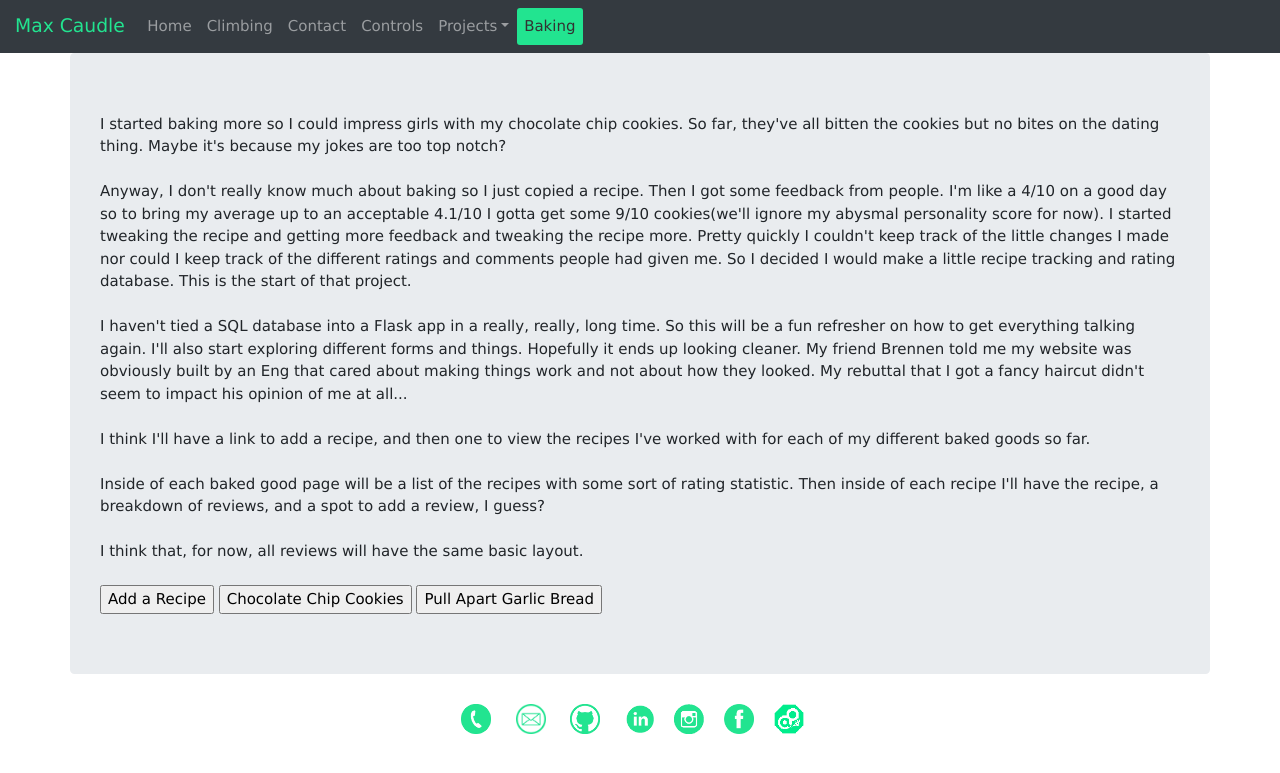
After one commit to MasonCaiby/website, a Flask app: page /baking in a window 1280 px wide. The commit adds this page. Shown: the top 773 px of the page. Run offline with Flask 2, Linux system fonts and the light colour scheme; parts of the project's set-up code (start-up, migrations or seed data) failed here and were passed over; some libraries are stand-ins or nearby versions.

Commit message:
working to add the recipes page

```diff
--- a/app.py
+++ b/app.py
@@ -1,5 +1,5 @@
 from flask import Flask, request, session, g, url_for, \
-    render_template, flash
+    render_template, flash, redirect
 import numpy as np
 from helpers import fade_colors
 from basic_auth_edited import BasicAuth
@@ -61,12 +61,6 @@ def handler():
     return render_template('handler.html')
 
 
-@app.route('/test')
-@basic_auth.required
-def test():
-    return render_template('test.html')
-
-
 @app.route('/table')
 def table():
     return render_template('table.html')
@@ -81,15 +75,29 @@ def website():
 def auto_app():
     return render_template('auto_app.html')
 
+
 # a page with a description etc.
 @app.route('/compare_grades')
 def compare_grades():
     return render_template('compare_grades.html')
 
+
 # the full html page.
 @app.route('/compare_grades_full')
 def compare_grades_full():
     return render_template('compare_grades_full.html')
+
+
+@app.route('/baking', methods=['GET', 'POST'])
+def baking():
+    if request.method == 'POST':
+        print(request.form.keys())
+        return redirect(url_for('add_recipe'))
+    return render_template('baking.html')
+
+@app.route('/add_recipe', methods=['GET', 'POST'])
+def add_recipe():
+    return render_template('add_recipe.html')
 
 # this will never be used. I Could just redirect all traffic to the example page, but want to keep it as it's
 # an ok example of authentication
@@ -100,9 +108,9 @@ def light_controls():
     # are controlling the table, it pulls the current value every time they
     # load it. I could move this into the html so people get live updates
     ## TODO: move into html for live update.
-    # r = 0
-    # g = 0
-    # b = 0
+    r = 0
+    g = 0
+    b = 0
     # try:
     #     r = pi1.get_PWM_dutycycle(17)
     #     g = pi1.get_PWM_dutycycle(27)
@@ -132,4 +140,4 @@ def light_controls():
 
 if __name__ == '__main__':
 
-    app.run(host='0.0.0.0', threaded=True, port=5000)
+    app.run(threaded=True, port=5000)
--- a/static/styles.css
+++ b/static/styles.css
@@ -129,3 +129,6 @@ a:hover {
   list-style-position: inside;
   margin: -10px;
 }
+
+.align_right {
+    text-align: left;}
--- /dev/null
+++ b/templates/add_recipe.html
@@ -0,0 +1 @@
+add a recipe!
--- /dev/null
+++ b/templates/baking.html
@@ -0,0 +1,32 @@
+{% extends 'layout.html' %}
+{% block body %}
+<link rel="stylesheet" href="https://www.w3schools.com/w3css/4/w3.css">
+<link rel="stylesheet" href="../static/styles.css">
+<div class="jumbotron text-center">
+
+<html>
+<body>
+<div class="align_right">
+I started baking more so I could impress girls with my chocolate chip cookies. So far, they've all bitten the cookies
+but no bites on the dating thing. Maybe it's because my jokes are too top notch?<br>
+<br>
+Anyway, I don't really know much about baking so I just copied a recipe. Then I got some feedback from people. I'm like a 4/10 on a good day so to bring my average up to an acceptable 4.1/10 I gotta get some 9/10 cookies(we'll ignore my abysmal personality score for now). I started tweaking the recipe and getting more feedback and tweaking the recipe more. Pretty quickly I couldn't keep track of the little changes I made nor could I keep track of the different ratings and comments people had given me. So I decided I would make a little recipe tracking and rating database. This is the start of that project.<br>
+<br>
+I haven't tied a SQL database into a Flask app in a really, really, long time. So this will be a fun refresher on how to get everything talking again. I'll also start exploring different forms and things. Hopefully it ends up looking cleaner. My friend Brennen told me my website was obviously built by an Eng that cared about making things work and not about how they looked. My rebuttal that I got a fancy haircut didn't seem to impact his opinion of me at all...<br>
+<br>
+I think I'll have a link to add a recipe, and then one to view the recipes I've worked with for each of my different baked goods so far.<br>
+<br>
+Inside of each baked good page will be a list of the recipes with some sort of rating statistic. Then inside of each recipe I'll have the recipe, a breakdown of reviews, and a spot to add a review, I guess?<br>
+<br>
+I think that, for now, all reviews will have the same basic layout.<br>
+<br>
+    <form method="POST" action="{{ url_for('baking') }}">
+        <input type="submit" value="Add a Recipe" name="add_recipe"/>
+        <input type="submit" value="Chocolate Chip Cookies" name="cc_cookies"/>
+        <input type="submit" value="Pull Apart Garlic Bread" name="pagb"/>
+
+</div>
+{% endblock %}
+
+</body>
+</html>
--- a/templates/includes/_navbar.html
+++ b/templates/includes/_navbar.html
@@ -5,8 +5,6 @@
 
 <nav class="navbar navbar-expand-md navbar-dark bg-dark">
   <a class="navbar-brand" href="mailto:maxwell.caudle@gmail.com?Subject=Your%20amazing%20website" style="text-decoration: none"><font color=#22e490>Max Caudle</font></a>
-
-  </button>
 
   <div class="collapse navbar-collapse" id="navbar">
     <ul class="navbar-nav mr-auto">
@@ -31,9 +29,12 @@
             <a class="dropdown-item {% if  request.endpoint == "website" %}custom-active{% endif %}" href="/website" style="text-decoration: none">This Website</a>
             <a class="dropdown-item {% if  request.endpoint == "auto_app" %}custom-active{% endif %}" href="/auto_app" style="text-decoration: none">Auto App</a>
             <a class="dropdown-item {% if  request.endpoint == "compare_grades" %}custom-active{% endif %}" href="/compare_grades" style="text-decoration: none">Compare Grades</a>
+          </div>
+    </li>
 
-          </div>
-      </li>
+    <li class="nav-item {% if  request.endpoint == "baking" %}custom-active{% endif %}">
+      <a class="nav-link {% if  request.endpoint == "baking" %}custom-active-text{% endif %}" href="/baking" style="text-decoration: none">Baking</a>
+    </li>
     </ul>
   </div>
 </nav>
```
